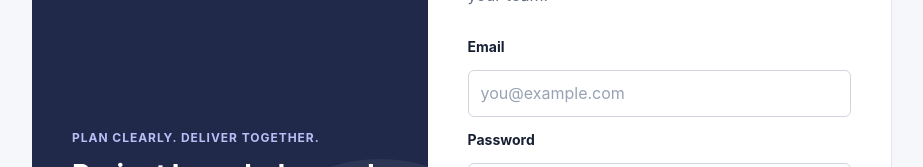
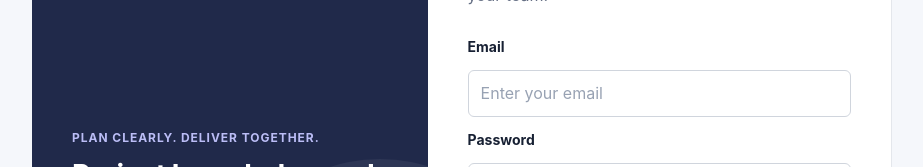
Before and after one commit to AnushaMenasinakai/ai-project-management-saas, a React app in the folder frontend/: page /login in a window 1280 px wide. Shown: the part 316-483 px from the top of the page, without its empty margins (178-1101 px from the left). Built offline with nearby package versions, Linux system fonts and the light colour scheme; no server answers; the HTML template or start-up script is replaced by a standard one.

Commit message:
fix: improve email input placeholders

```diff
--- a/frontend/src/pages/Login.jsx
+++ b/frontend/src/pages/Login.jsx
@@ -57,7 +57,7 @@ const Login = () => {
             name="email"
             type="email"
             autoComplete="email"
-            placeholder="you@example.com"
+            placeholder="Enter your email"
             value={form.email}
             onChange={handleChange}
             required
--- a/frontend/src/pages/Register.jsx
+++ b/frontend/src/pages/Register.jsx
@@ -73,7 +73,7 @@ const Register = () => {
             name="email"
             type="email"
             autoComplete="email"
-            placeholder="you@example.com"
+            placeholder="Enter your email"
             value={form.email}
             onChange={handleChange}
             required
```
